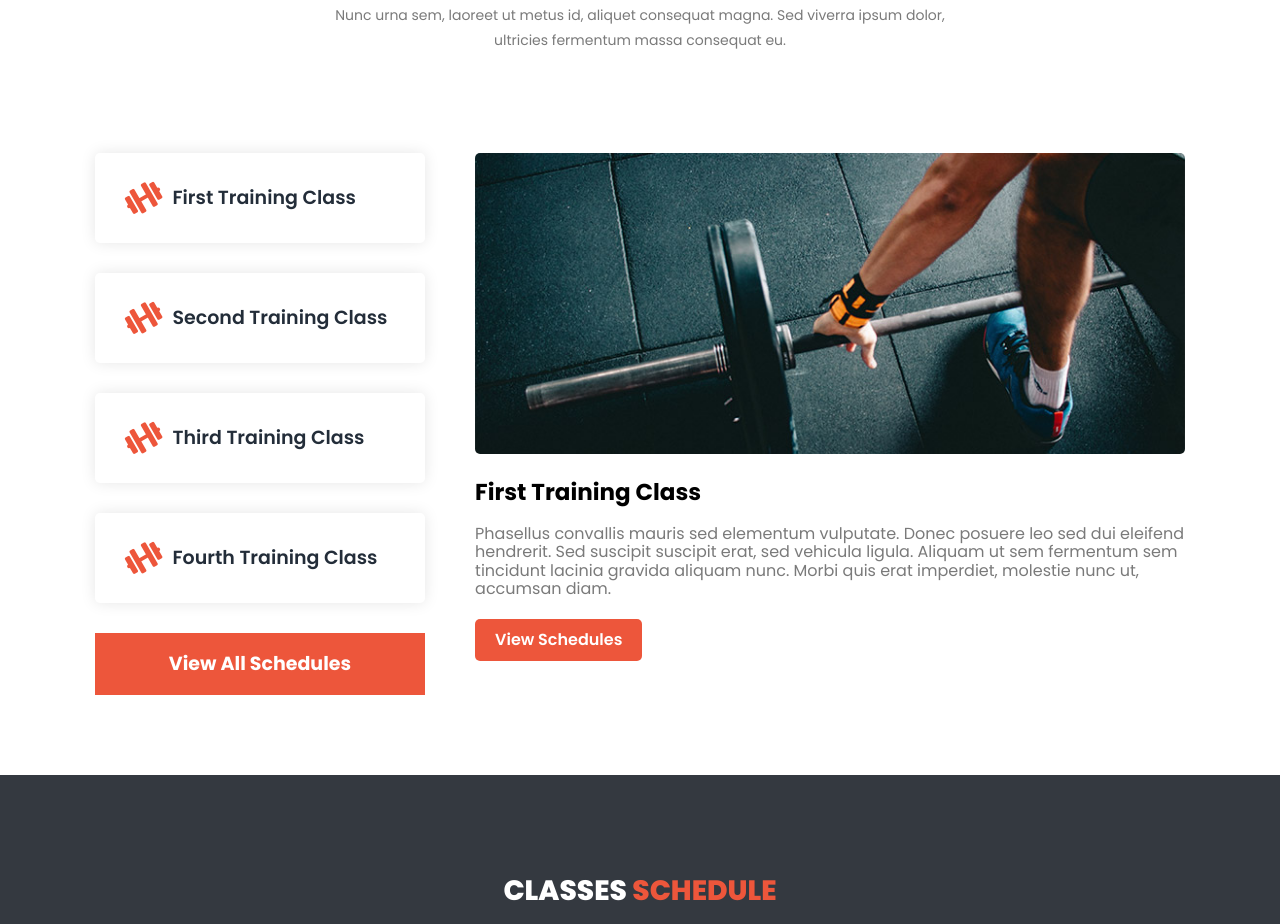
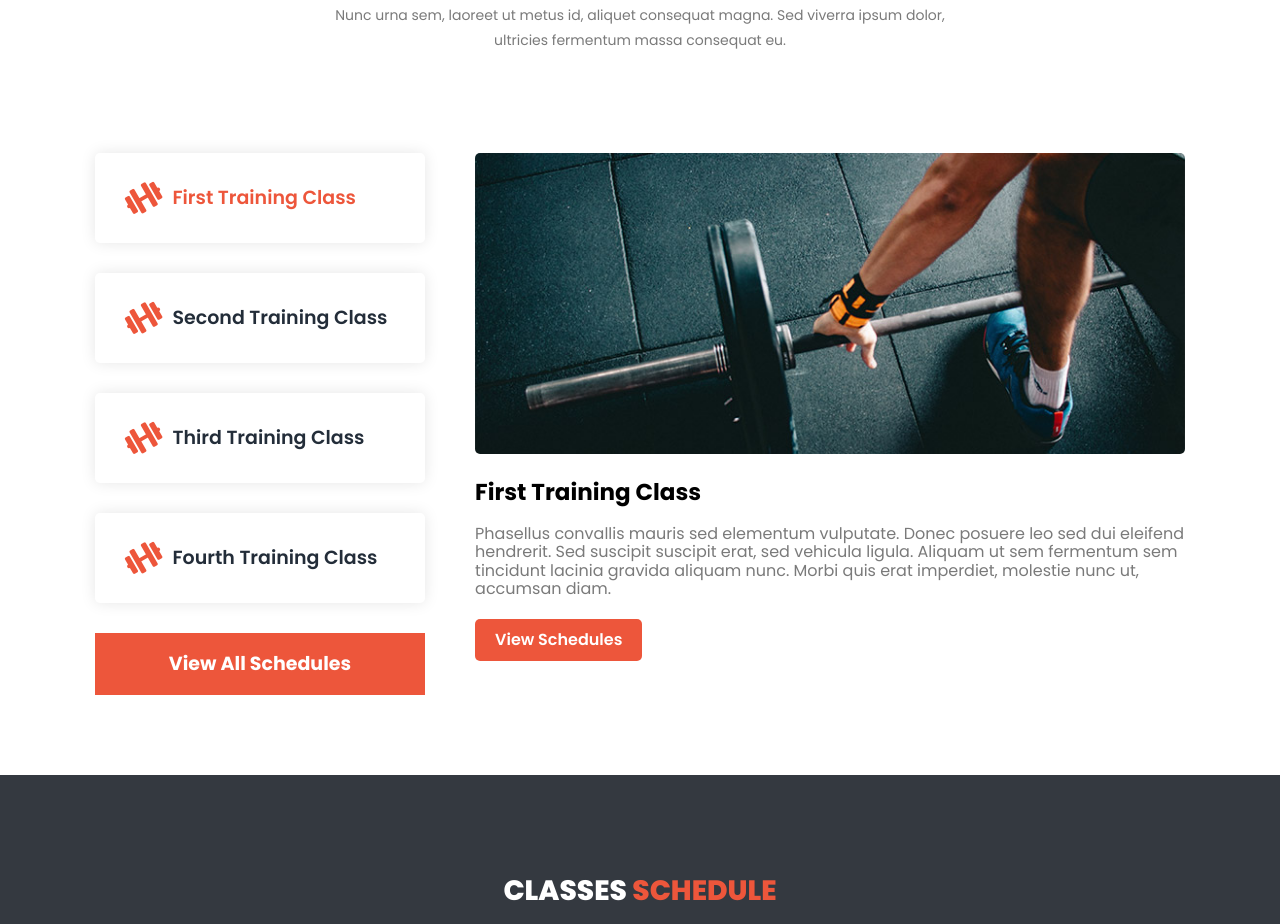
Before and after one commit to KhodorShhoury/TrainingStudio, a plain HTML site: page index.html in a window 1280 px wide. Shown: the part 2378-3302 px from the top of the page. Drawn offline with Linux system fonts and the light colour scheme.

Commit message:
add files

```diff
--- a/index.html
+++ b/index.html
@@ -152,7 +152,7 @@
               <div class="schedules-links">
                 <ul>
                   <li data-class ="first">
-                    <a href="#"><i class="fa-solid fa-dumbbell"></i> First Training Class</a>
+                    <a class="active" href="#"><i class="fa-solid fa-dumbbell"></i> First Training Class</a>
                   </li>
                   <li data-class ="second">
                     <a href="#"><i class="fa-solid fa-dumbbell"></i> Second Training Class</a>
```
